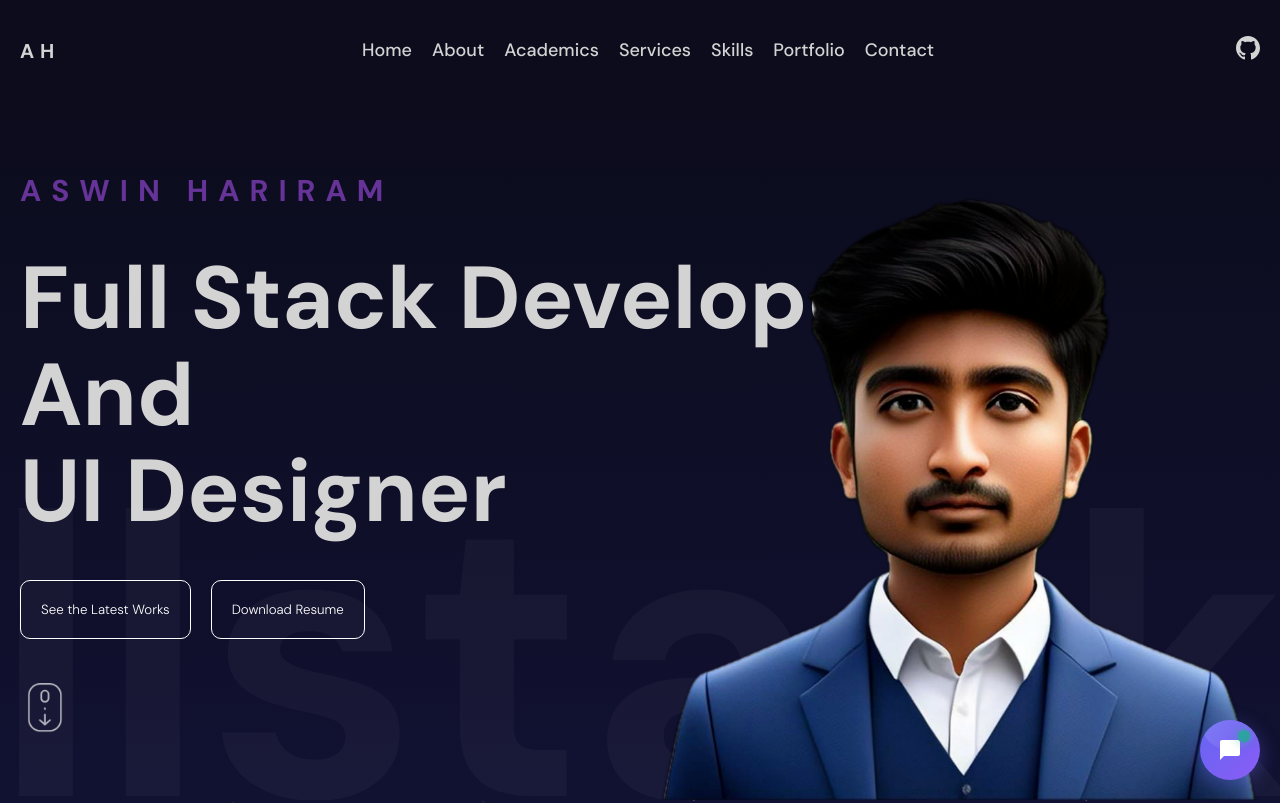
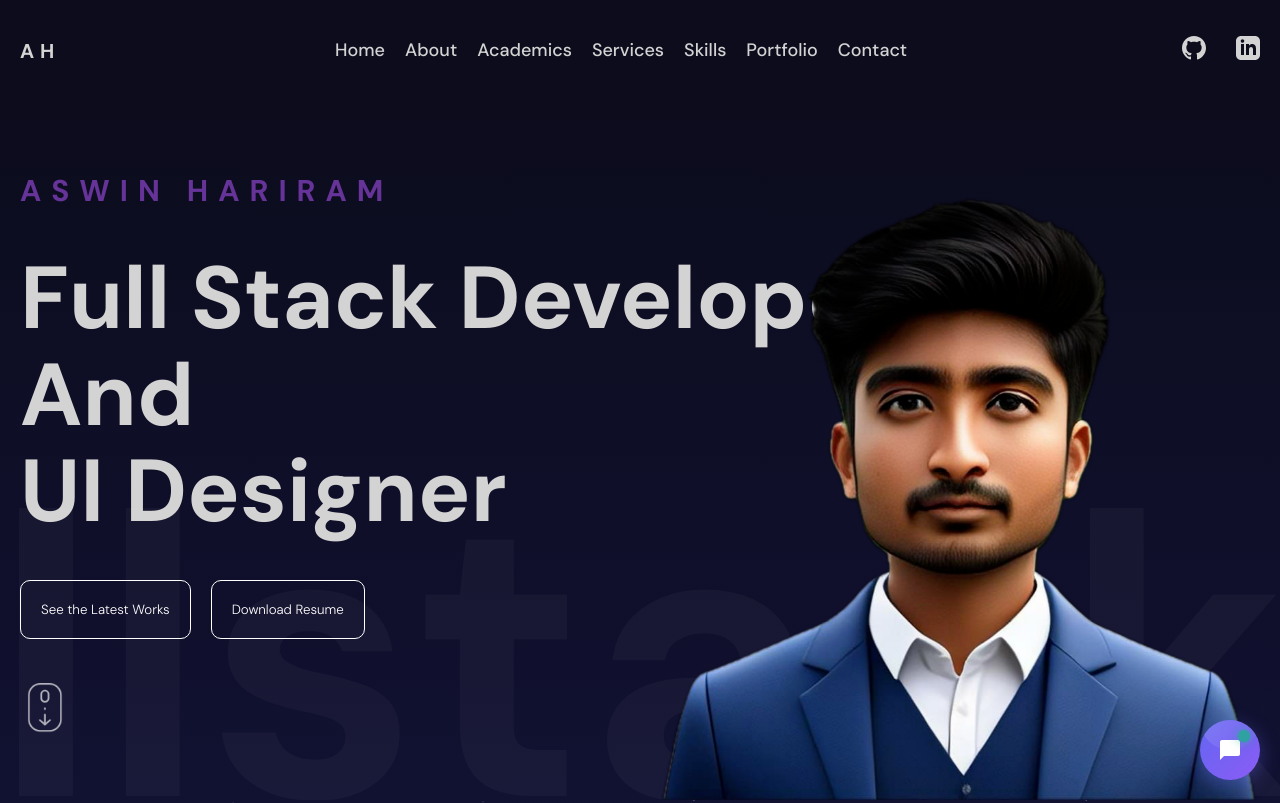
Before and after one commit to Aswin-Hariram/my-portfolio-2.0, a React (Vite) app: page / in a window 1280 px wide. Shown: the top 803 px of the page. Built offline with nearby package versions, Linux system fonts and the light colour scheme.

Commit message:
linkedin added

```diff
--- a/src/components/navbar/Navbar.jsx
+++ b/src/components/navbar/Navbar.jsx
@@ -96,7 +96,7 @@ const Navbar = () => {
             whileHover={{ scale: 1.1 }}
             whileTap={{ scale: 0.95 }}
             className="github-btn"
-            style={{borderColor: "#0c0c1d",borderWidth: "2px",borderRadius: "50%"}}
+            style={{borderColor: "#0c0c1d",borderWidth: "2px",borderRadius: "50%", marginRight: "10px"}}
           >
             <svg
               xmlns="http://www.w3.org/2000/svg"
@@ -108,6 +108,25 @@ const Navbar = () => {
               <path d="M12 0c-6.626 0-12 5.373-12 12 0 5.302 3.438 9.8 8.207 11.387.599.111.793-.261.793-.577v-2.234c-3.338.726-4.033-1.416-4.033-1.416-.546-1.387-1.333-1.756-1.333-1.756-1.089-.745.083-.729.083-.729 1.205.084 1.839 1.237 1.839 1.237 1.07 1.834 2.807 1.304 3.492.997.107-.775.418-1.305.762-1.604-2.665-.305-5.467-1.334-5.467-5.931 0-1.311.469-2.381 1.236-3.221-.124-.303-.535-1.524.117-3.176 0 0 1.008-.322 3.301 1.23.957-.266 1.983-.399 3.003-.404 1.02.005 2.047.138 3.006.404 2.291-1.552 3.297-1.23 3.297-1.23.653 1.653.242 2.874.118 3.176.77.84 1.235 1.911 1.235 3.221 0 4.609-2.807 5.624-5.479 5.921.43.372.823 1.102.823 2.222v3.293c0 .319.192.694.801.576 4.765-1.589 8.199-6.086 8.199-11.386 0-6.627-5.373-12-12-12z"/>
             </svg>
           </motion.a>
+          <motion.a
+            href="https://www.linkedin.com/in/aswin-hariram/"
+            target="_blank"
+            rel="noopener noreferrer"
+            whileHover={{ scale: 1.1 }}
+            whileTap={{ scale: 0.95 }}
+            className="linkedin-btn"
+            style={{borderColor: "#0c0c1d",borderWidth: "2px",borderRadius: "50%"}}
+          >
+            <svg
+              xmlns="http://www.w3.org/2000/svg"
+              width="24"
+              height="24"
+              viewBox="0 0 24 24"
+              fill="currentColor"
+            >
+              <path d="M19 0h-14c-2.761 0-5 2.239-5 5v14c0 2.761 2.239 5 5 5h14c2.762 0 5-2.239 5-5v-14c0-2.761-2.238-5-5-5zm-11 19h-3v-11h3v11zm-1.5-12.268c-.966 0-1.75-.79-1.75-1.764s.784-1.764 1.75-1.764 1.75.79 1.75 1.764-.783 1.764-1.75 1.764zm13.5 12.268h-3v-5.604c0-3.368-4-3.113-4 0v5.604h-3v-11h3v1.765c1.396-2.586 7-2.777 7 2.476v6.759z"/>
+            </svg>
+          </motion.a>
         </div>
       </div>
     </div>
```
